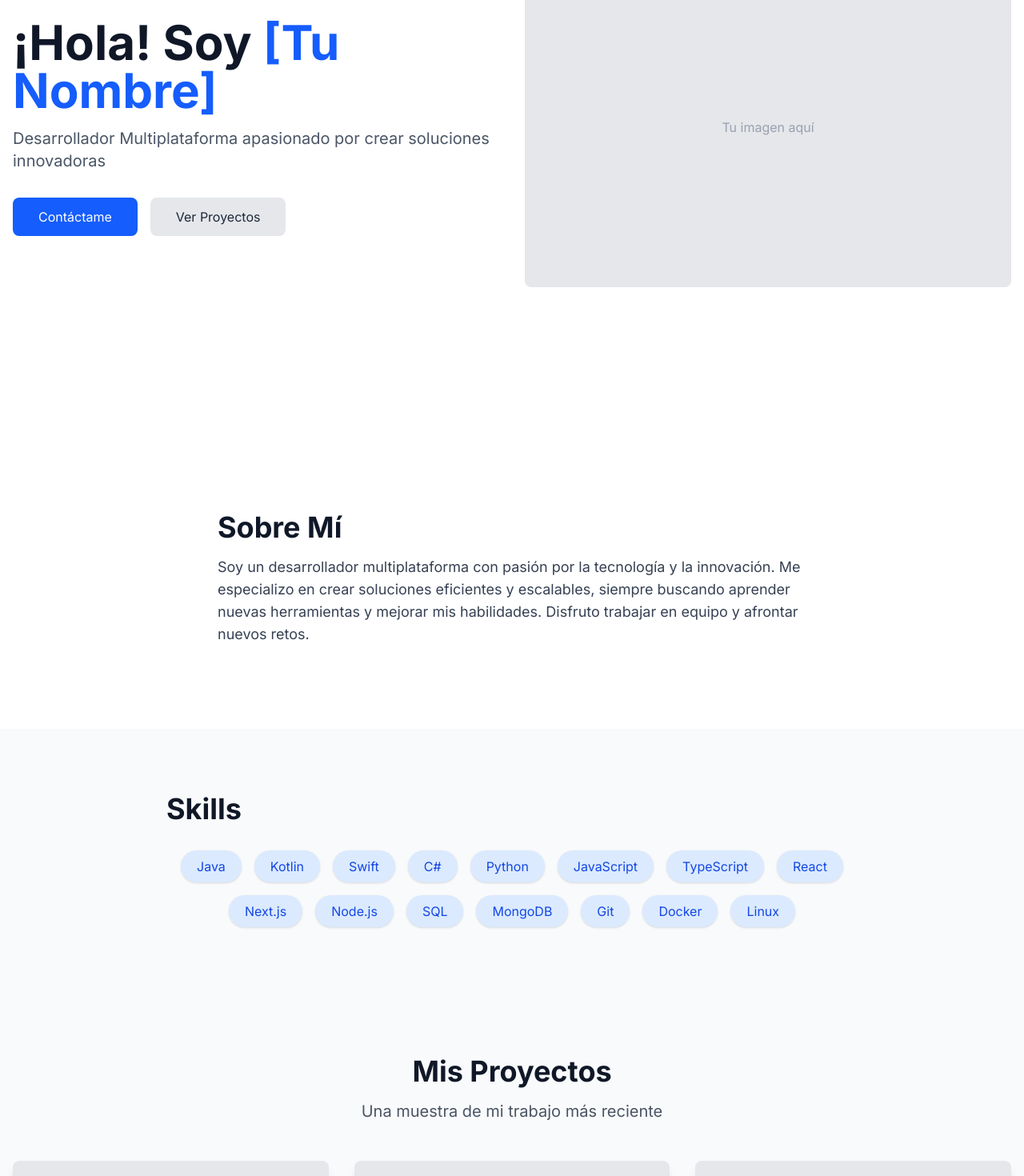
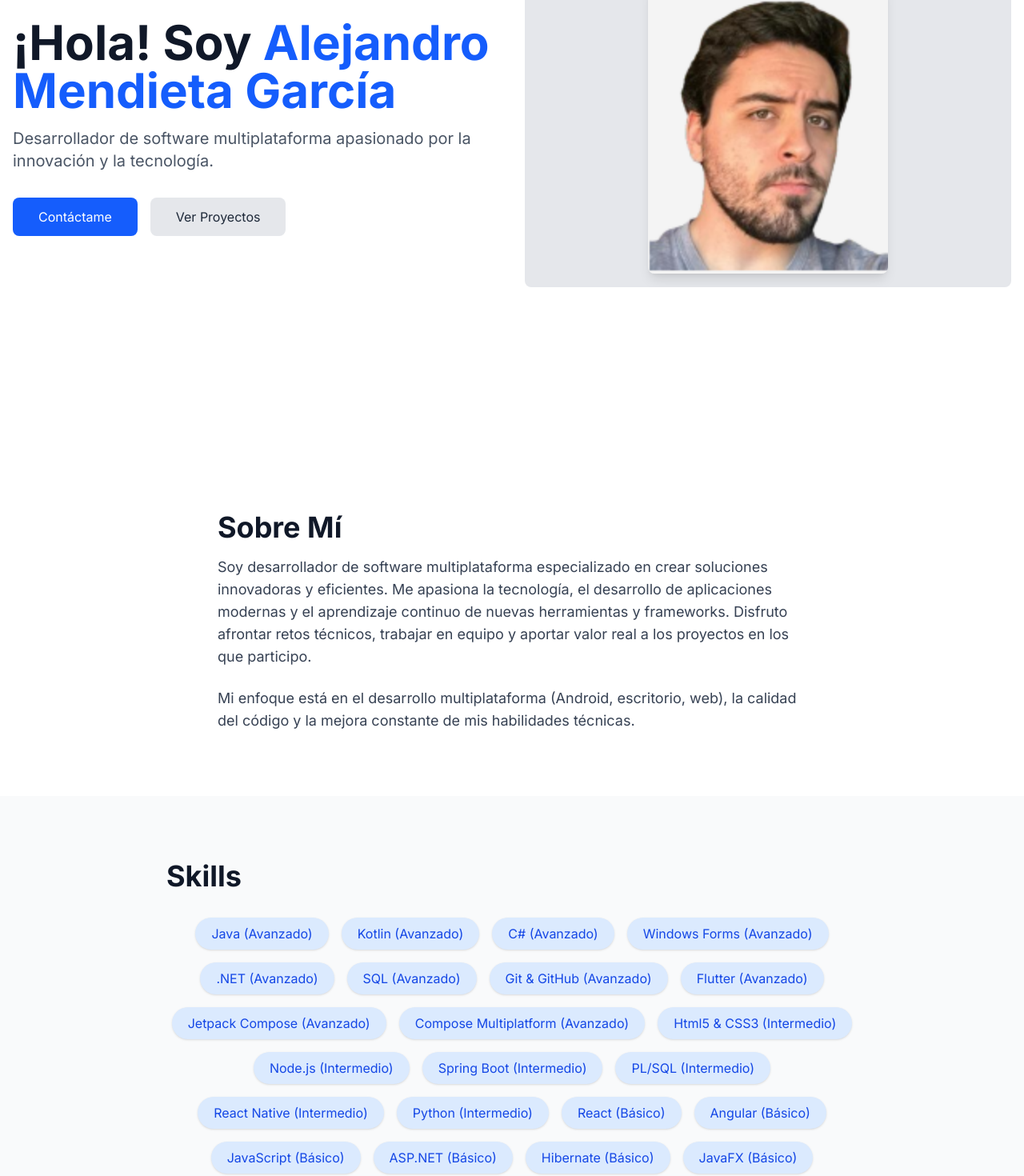
Before and after one commit to MendietaGarciaAlejandro/portfolioWebMendieta, a Next.js app: page / in a window 1280 px wide. Shown: the part 241-1711 px from the top of the page at 80% size. Built offline with nearby package versions, Linux system fonts and the light colour scheme.

Commit message:
Actualiza el portfolio: añade sección de formación, experiencia y habilidades; mejora la descripción personal y agrega imagen.

```diff
--- a/src/components/sections/About.tsx
+++ b/src/components/sections/About.tsx
@@ -14,7 +14,16 @@ export const About = () => {
             Sobre Mí
           </h2>
           <p className="text-lg text-gray-700 dark:text-gray-300 mb-6">
-                        Soy un desarrollador multiplataforma con pasión por la tecnología y la innovación. Me especializo en crear soluciones eficientes y escalables, siempre buscando aprender nuevas herramientas y mejorar mis habilidades. Disfruto trabajar en equipo y afrontar nuevos retos.
+            Soy desarrollador de software multiplataforma especializado en crear
+            soluciones innovadoras y eficientes. Me apasiona la tecnología, el
+            desarrollo de aplicaciones modernas y el aprendizaje continuo de nuevas
+            herramientas y frameworks. Disfruto afrontar retos técnicos, trabajar
+            en equipo y aportar valor real a los proyectos en los que participo.
+          </p>
+          <p className="text-lg text-gray-700 dark:text-gray-300">
+            Mi enfoque está en el desarrollo multiplataforma (Android, escritorio,
+            web), la calidad del código y la mejora constante de mis habilidades
+            técnicas.
           </p>
         </motion.div>
       </div>
--- a/src/components/sections/Hero.tsx
+++ b/src/components/sections/Hero.tsx
@@ -1,5 +1,6 @@
 "use client";
 import { motion } from "framer-motion";
+import Image from "next/image";
 
 export const Hero = () => {
     return (
@@ -17,12 +18,12 @@ export const Hero = () => {
                         <h1 className="text-4xl md:text-6xl font-bold text-gray-900 dark:text-white mb-4">
                             ¡Hola! Soy{" "}
                             <span className="text-blue-600 dark:text-blue-400">
-                                [Tu Nombre]
+                                Alejandro Mendieta García
                             </span>
                         </h1>
                         <p className="text-xl text-gray-600 dark:text-gray-300 mb-8">
-                            Desarrollador Multiplataforma apasionado por crear soluciones
-                            innovadoras
+                            Desarrollador de software multiplataforma apasionado por la
+                            innovación y la tecnología.
                         </p>
                         <div className="flex space-x-4">
                             <motion.a
@@ -49,12 +50,15 @@ export const Hero = () => {
                         transition={{ duration: 0.5 }}
                         className="relative"
                     >
-                        {/* Placeholder para tu imagen o ilustración */}
-                        <div className="w-full h-[400px] bg-gray-200 dark:bg-gray-700 rounded-lg overflow-hidden">
-                            {/* Reemplazar con tu imagen */}
-                            <div className="absolute inset-0 flex items-center justify-center text-gray-400">
-                                Tu imagen aquí
-                            </div>
+                        <div className="w-full h-[400px] bg-gray-200 dark:bg-gray-700 rounded-lg overflow-hidden flex items-center justify-center">
+                            <Image
+                                src="/yo.png"
+                                alt="Foto de Alejandro Mendieta García"
+                                width={300}
+                                height={400}
+                                className="object-cover rounded-lg shadow-lg"
+                                priority
+                            />
                         </div>
                     </motion.div>
                 </div>
--- a/src/components/sections/Skills.tsx
+++ b/src/components/sections/Skills.tsx
@@ -2,8 +2,28 @@
 import { motion } from 'framer-motion';
 
 const skills = [
-    'Java', 'Kotlin', 'Swift', 'C#', 'Python', 'JavaScript', 'TypeScript',
-    'React', 'Next.js', 'Node.js', 'SQL', 'MongoDB', 'Git', 'Docker', 'Linux'
+	'Java (Avanzado)',
+	'Kotlin (Avanzado)',
+	'C# (Avanzado)',
+	'Windows Forms (Avanzado)',
+	'.NET (Avanzado)',
+	'SQL (Avanzado)',
+	'Git & GitHub (Avanzado)',
+	'Flutter (Avanzado)',
+	'Jetpack Compose (Avanzado)',
+	'Compose Multiplatform (Avanzado)',
+	'Html5 & CSS3 (Intermedio)',
+	'Node.js (Intermedio)',
+	'Spring Boot (Intermedio)',
+	'PL/SQL (Intermedio)',
+	'React Native (Intermedio)',
+	'Python (Intermedio)',
+	'React (Básico)',
+	'Angular (Básico)',
+	'JavaScript (Básico)',
+	'ASP.NET (Básico)',
+	'Hibernate (Básico)',
+	'JavaFX (Básico)'
 ];
 
 export const Skills = () => {
```
Also changed, not shown: CV_MendietaGarciaAlejandroJunio2025.txt (added), public/yo.png (added), 1 other file (tests, documents, lock files or other folders). Lines whose indentation alone changed are shown as unchanged.
